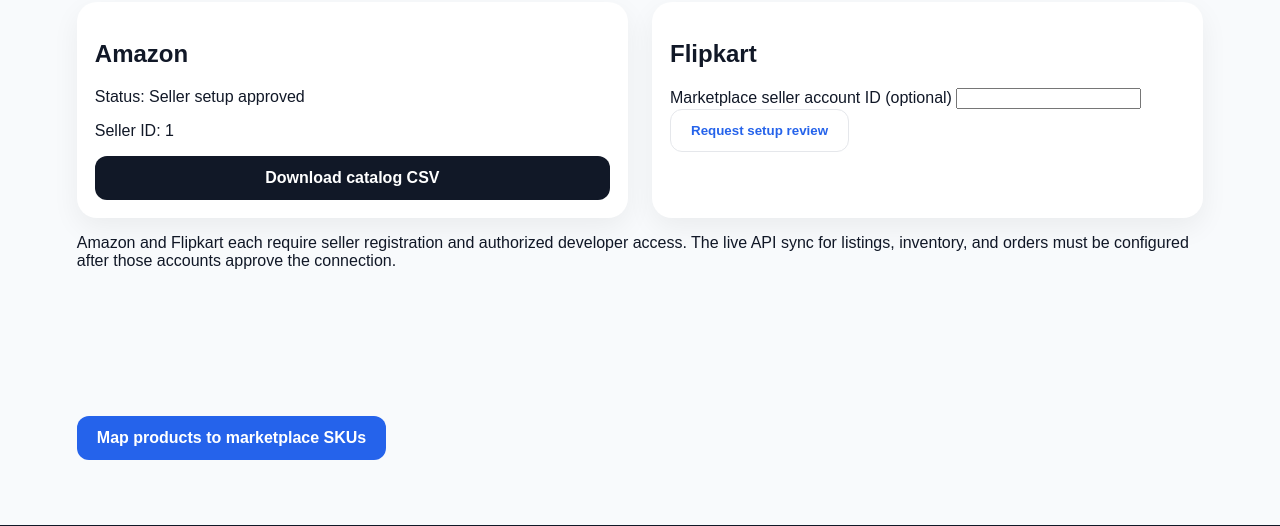
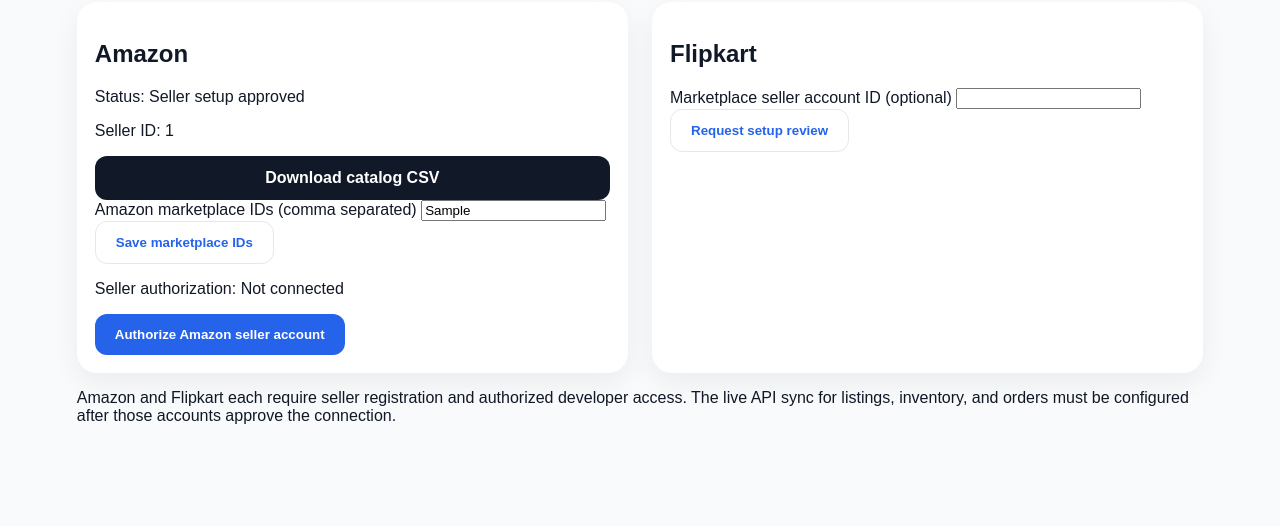
Before and after one commit to sartaj05/jaunpur-footwear-shop, a Django app: page /shops/seller/marketplaces/ in a window 1280 px wide; the page is wider, and only the part inside the window is pictured. Shown: the part 497-1023 px from the top of that part. Run offline with Django 5.2, Linux system fonts and the light colour scheme; a user stored in the database is signed in; tables that the repository leaves empty hold one stand-in row (values such as "Sample post"); some libraries are stand-ins or nearby versions.

Commit message:
feat(amazon): authorize SP-API seller accounts

```diff
--- a/shops/admin.py
+++ b/shops/admin.py
@@ -49,7 +49,7 @@ class MarketplaceConnectionAdmin(admin.ModelAdmin):
     list_display = ['shop', 'channel', 'seller_account_id', 'status', 'authorization_status', 'requested_at', 'updated_at']
     list_filter = ['channel', 'status', 'requested_at']
     search_fields = ['shop__name', 'seller_account_id']
-    readonly_fields = ['requested_at', 'updated_at']
+    readonly_fields = ['requested_at', 'updated_at', 'authorization_status', 'token_expires_at', 'authorized_at']
     exclude = ['encrypted_access_token', 'encrypted_refresh_token']
 
 
--- a/shops/models.py
+++ b/shops/models.py
@@ -135,6 +135,7 @@ class MarketplaceConnection(models.Model):
     encrypted_refresh_token = models.TextField(blank=True)
     token_expires_at = models.DateTimeField(blank=True, null=True)
     authorized_at = models.DateTimeField(blank=True, null=True)
+    amazon_marketplace_ids = models.CharField(max_length=700, blank=True)
     updated_at = models.DateTimeField(auto_now=True)
 
     class Meta:
--- a/shops/urls.py
+++ b/shops/urls.py
@@ -28,6 +28,10 @@ urlpatterns = [
     path('seller/marketplaces/flipkart/connect/', views.start_flipkart_authorization, name='start_flipkart_authorization'),
     path('seller/marketplaces/flipkart/callback/', views.flipkart_authorization_callback, name='flipkart_authorization_callback'),
     path('seller/marketplaces/flipkart/disconnect/', views.disconnect_flipkart, name='disconnect_flipkart'),
+    path('seller/marketplaces/amazon/marketplaces/', views.save_amazon_marketplace_ids, name='save_amazon_marketplace_ids'),
+    path('seller/marketplaces/amazon/connect/', views.start_amazon_authorization, name='start_amazon_authorization'),
+    path('seller/marketplaces/amazon/callback/', views.amazon_authorization_callback, name='amazon_authorization_callback'),
+    path('seller/marketplaces/amazon/disconnect/', views.disconnect_amazon, name='disconnect_amazon'),
     path('seller/marketplaces/catalog/', views.manage_marketplace_catalog, name='manage_marketplace_catalog'),
     path('seller/marketplaces/<slug:channel>/request/', views.request_marketplace_setup, name='request_marketplace_setup'),
     path('seller/marketplaces/<slug:channel>/catalog.csv', views.export_marketplace_feed, name='export_marketplace_feed'),
--- a/shops/views.py
+++ b/shops/views.py
@@ -30,6 +30,7 @@ from .models import MarketplaceConnection, MarketplaceProductMapping, ONDCEnroll
 from .marketplace_auth import (
     MarketplaceAuthorizationError,
     encrypt_marketplace_token,
+    exchange_amazon_code,
     exchange_flipkart_code,
     marketplace_encryption_is_configured,
 )
@@ -591,6 +592,129 @@ def marketplace_hub(request):
 
 @login_required
 @require_POST
+def save_amazon_marketplace_ids(request):
+    shop = get_object_or_404(Shop, owner=request.user, status='approved')
+    connection = get_object_or_404(MarketplaceConnection, shop=shop, channel='amazon', status='approved')
+    submitted = request.POST.get('amazon_marketplace_ids', '').upper()
+    marketplace_ids = list(dict.fromkeys(value.strip() for value in submitted.split(',') if value.strip()))
+    if not marketplace_ids or len(marketplace_ids) > 25 or any(not re.fullmatch(r'[A-Z0-9_-]{5,20}', value) for value in marketplace_ids):
+        messages.error(request, 'Enter 1 to 25 marketplace IDs using letters, numbers, dashes, or underscores, separated by commas.')
+    else:
+        connection.amazon_marketplace_ids = ','.join(marketplace_ids)
+        connection.save(update_fields=['amazon_marketplace_ids', 'updated_at'])
+        messages.success(request, 'Amazon marketplace IDs saved for this seller account.')
+    return redirect('marketplace_hub')
+
+
+@login_required
+@require_POST
+def start_amazon_authorization(request):
+    shop = get_object_or_404(Shop, owner=request.user, status='approved')
+    connection = get_object_or_404(MarketplaceConnection, shop=shop, channel='amazon', status='approved')
+    if not all((settings.AMAZON_APPLICATION_ID, settings.AMAZON_LWA_CLIENT_ID, settings.AMAZON_LWA_CLIENT_SECRET, settings.AMAZON_REDIRECT_URI)):
+        messages.error(request, 'Amazon app registration, LWA credentials, and callback URL are not configured yet.')
+        return redirect('marketplace_hub')
+    if not marketplace_encryption_is_configured():
+        messages.error(request, 'Set a valid marketplace token encryption key before connecting a seller account.')
+        return redirect('marketplace_hub')
+    if not connection.amazon_marketplace_ids:
+        messages.error(request, 'Save at least one Amazon marketplace ID before starting seller authorization.')
+        return redirect('marketplace_hub')
+    state = signing.dumps({
+        'connection_id': connection.pk,
+        'owner_id': request.user.pk,
+        'nonce': secrets.token_urlsafe(24),
+    }, salt='marketplace-amazon-oauth', compress=True)
+    request.session['amazon_oauth_state'] = state
+    authorization_params = {'application_id': settings.AMAZON_APPLICATION_ID, 'state': state}
+    if settings.AMAZON_OAUTH_VERSION == 'beta':
+        authorization_params['version'] = 'beta'
+    query = urlencode(authorization_params)
+    return redirect(f'{settings.AMAZON_AUTHORIZATION_URL}?{query}')
+
+
+@login_required
+@require_GET
+def amazon_authorization_callback(request):
+    state = request.GET.get('state', '')
+    expected_state = request.session.pop('amazon_oauth_state', '')
+    if not state or state != expected_state:
+        messages.error(request, 'Amazon authorization could not be verified. Start the connection again.')
+        return redirect('marketplace_hub')
+    try:
+        state_data = signing.loads(state, salt='marketplace-amazon-oauth', max_age=900)
+    except signing.BadSignature:
+        messages.error(request, 'Amazon authorization expired. Start the connection again.')
+        return redirect('marketplace_hub')
+    if state_data.get('owner_id') != request.user.pk:
+        messages.error(request, 'This Amazon authorization belongs to a different seller account.')
+        return redirect('marketplace_hub')
+    connection = MarketplaceConnection.objects.filter(
+        pk=state_data.get('connection_id'), shop__owner=request.user, channel='amazon', status='approved',
+    ).first()
+    if not connection:
+        messages.error(request, 'The approved Amazon seller setup could not be found.')
+        return redirect('marketplace_hub')
+    if request.GET.get('error'):
+        messages.error(request, 'Amazon seller authorization was declined or cancelled.')
+        return redirect('marketplace_hub')
+    code = request.GET.get('spapi_oauth_code', request.GET.get('code', '')).strip()
+    seller_id = request.GET.get('selling_partner_id', '').strip()
+    if not code or not re.fullmatch(r'[A-Za-z0-9_-]{1,120}', seller_id):
+        messages.error(request, 'Amazon did not return a valid authorization code and selling partner ID.')
+        return redirect('marketplace_hub')
+    callback_ids = request.GET.getlist('marketplaceIds') or request.GET.getlist('marketplace_ids')
+    if callback_ids:
+        callback_ids = list(dict.fromkeys(
+            value.strip().upper()
+            for raw_value in callback_ids
+            for value in raw_value.split(',')
+            if value.strip()
+        ))
+        if len(callback_ids) > 25 or any(not re.fullmatch(r'[A-Z0-9_-]{5,20}', value) for value in callback_ids):
+            messages.error(request, 'Amazon returned marketplace IDs in an unsupported format.')
+            return redirect('marketplace_hub')
+        connection.amazon_marketplace_ids = ','.join(callback_ids)
+    try:
+        token_data = exchange_amazon_code(code)
+        expires_in = max(0, int(token_data.get('expires_in', 0)))
+        connection.encrypted_access_token = encrypt_marketplace_token(token_data['access_token'])
+        connection.encrypted_refresh_token = encrypt_marketplace_token(token_data['refresh_token'])
+    except (MarketplaceAuthorizationError, TypeError, ValueError):
+        messages.error(request, 'Amazon connection failed. Check the app setup and try again.')
+        return redirect('marketplace_hub')
+    connection.seller_account_id = seller_id
+    connection.token_expires_at = timezone.now() + timedelta(seconds=expires_in) if expires_in else None
+    connection.authorization_status = 'connected'
+    connection.authorized_at = timezone.now()
+    connection.save(update_fields=[
+        'seller_account_id', 'amazon_marketplace_ids', 'encrypted_access_token', 'encrypted_refresh_token',
+        'token_expires_at', 'authorization_status', 'authorized_at', 'updated_at',
+    ])
+    messages.success(request, 'The Amazon seller account authorized this shop. Product, stock, and order synchronization is the next setup step.')
+    return redirect('marketplace_hub')
+
+
+@login_required
+@require_POST
+def disconnect_amazon(request):
+    shop = get_object_or_404(Shop, owner=request.user, status='approved')
+    connection = get_object_or_404(MarketplaceConnection, shop=shop, channel='amazon', status='approved')
+    connection.encrypted_access_token = ''
+    connection.encrypted_refresh_token = ''
+    connection.token_expires_at = None
+    connection.authorized_at = None
+    connection.authorization_status = 'not_connected'
+    connection.save(update_fields=[
+        'encrypted_access_token', 'encrypted_refresh_token', 'token_expires_at',
+        'authorized_at', 'authorization_status', 'updated_at',
+    ])
+    messages.success(request, 'The Amazon authorization was removed from this Jaunpur shop.')
+    return redirect('marketplace_hub')
+
+
+@login_required
+@require_POST
 def start_flipkart_authorization(request):
     shop = get_object_or_404(Shop, owner=request.user, status='approved')
     connection = get_object_or_404(MarketplaceConnection, shop=shop, channel='flipkart', status='approved')
--- a/templates/shops/marketplaces.html
+++ b/templates/shops/marketplaces.html
@@ -18,6 +18,16 @@
                 {% if row.connection.authorization_status == 'connected' %}<form method="post" action="{% url 'disconnect_flipkart' %}">{% csrf_token %}<button class="secondary-btn">Disconnect Flipkart seller account</button></form>
                 {% else %}<form method="post" action="{% url 'start_flipkart_authorization' %}">{% csrf_token %}<button class="primary-btn">Authorize Flipkart seller account</button></form>{% endif %}
             {% endif %}
+            {% if row.channel == 'amazon' and row.connection.status == 'approved' %}
+                <form method="post" action="{% url 'save_amazon_marketplace_ids' %}">{% csrf_token %}
+                    <label>Amazon marketplace IDs (comma separated)</label>
+                    <input name="amazon_marketplace_ids" value="{{ row.connection.amazon_marketplace_ids }}" maxlength="700" placeholder="A21TJRUUN4KGV">
+                    <button class="secondary-btn">Save marketplace IDs</button>
+                </form>
+                <p>Seller authorization: {{ row.connection.get_authorization_status_display }}</p>
+                {% if row.connection.authorization_status == 'connected' %}<form method="post" action="{% url 'disconnect_amazon' %}">{% csrf_token %}<button class="secondary-btn">Disconnect Amazon seller account</button></form>
+                {% else %}<form method="post" action="{% url 'start_amazon_authorization' %}">{% csrf_token %}<button class="primary-btn" {% if not row.connection.amazon_marketplace_ids %}disabled{% endif %}>Authorize Amazon seller account</button></form>{% endif %}
+            {% endif %}
         </div></article>
         {% endfor %}
     </div>
```
Also changed, not shown: footwear/settings.py (+7 -0 lines), shops/marketplace_auth.py (+34 -0 lines), README.md, shops/migrations/0014_amazon_marketplace_ids.py (added).
